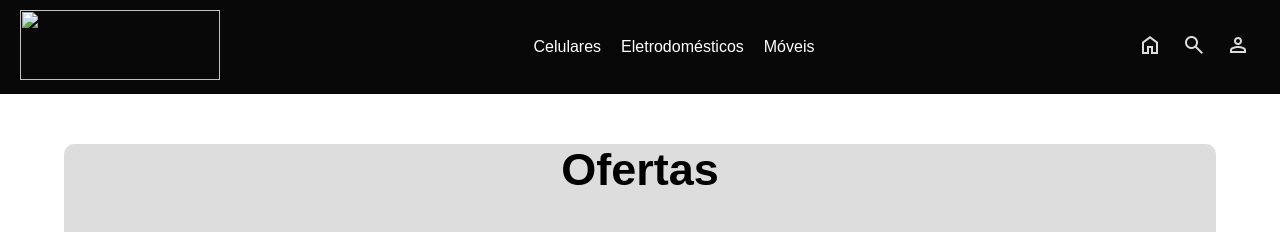
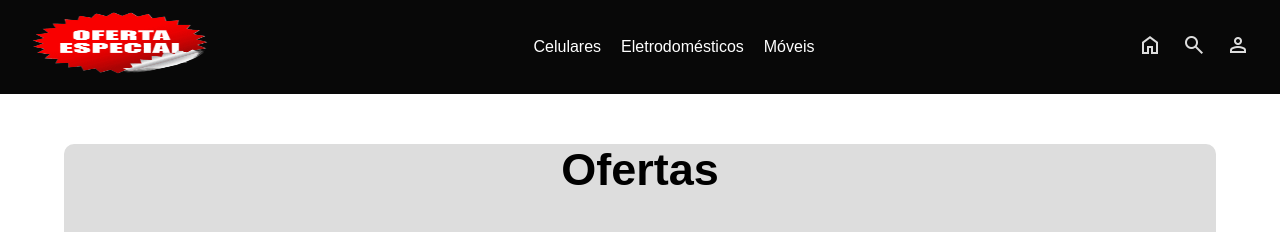
Before and after one commit to chrystian-souza/teste-meu-site, a plain HTML site: page index.html in a window 1280 px wide. Shown: the top 232 px of the page. Drawn offline with nearby package versions, Linux system fonts and the light colour scheme.

Commit message:
Update index.html

```diff
--- a/index.html
+++ b/index.html
@@ -16,7 +16,7 @@
     <header>
         <nav id="nav-bar" class="navbar">
             <div class="logo">
-                <img src="/Aula_7/imagens/png-transparent-business-youtube-sales-graphy-oferta-love-text-heart-thumbnail-fotor-bg-remover-20230819143944.png" alt="">
+                <img src="png-transparent-business-youtube-sales-graphy-oferta-love-text-heart-thumbnail-fotor-bg-remover-20230819143944.png" alt="">
             </div>
             <ul class="nav-menu">
                 <li class="nav-item">
```
